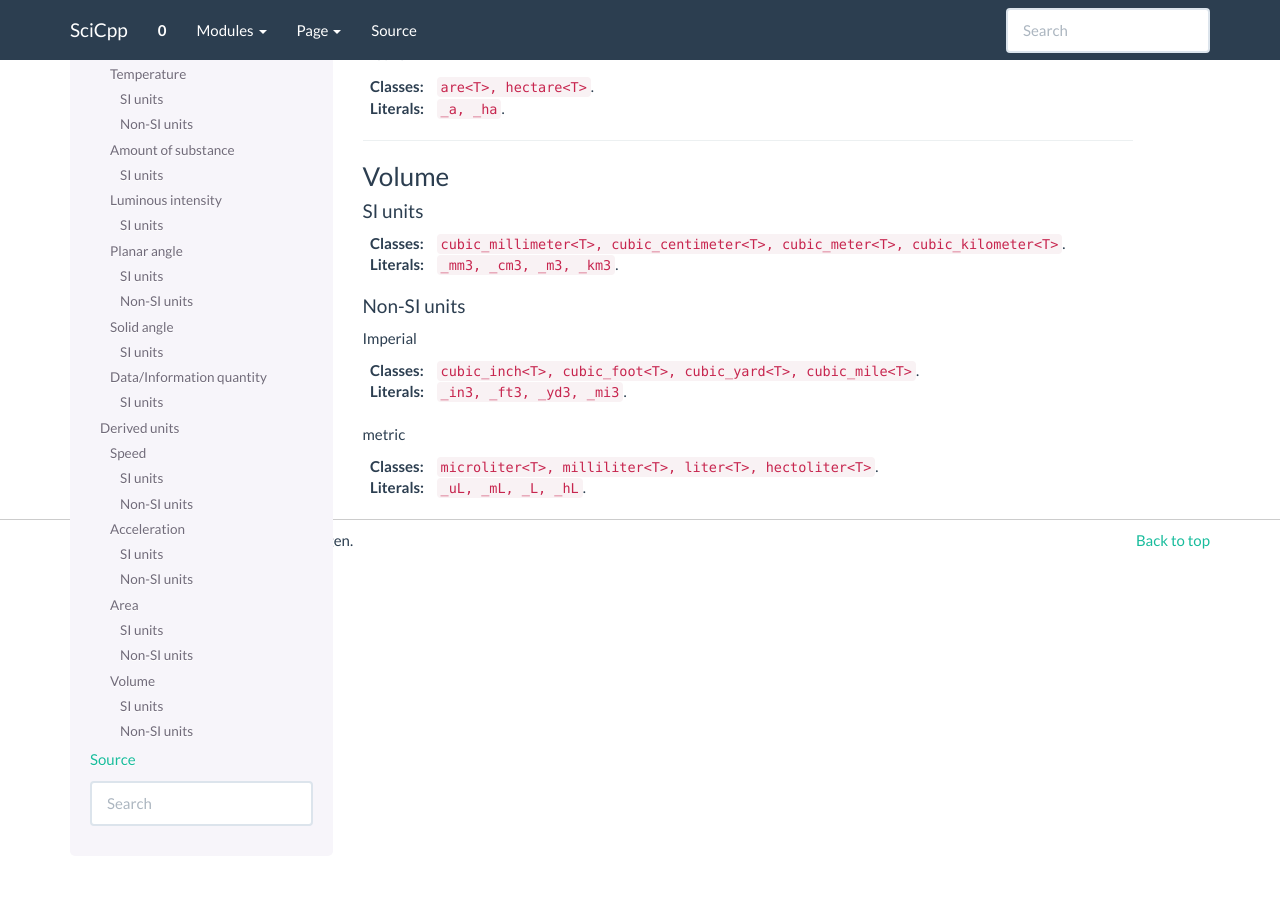
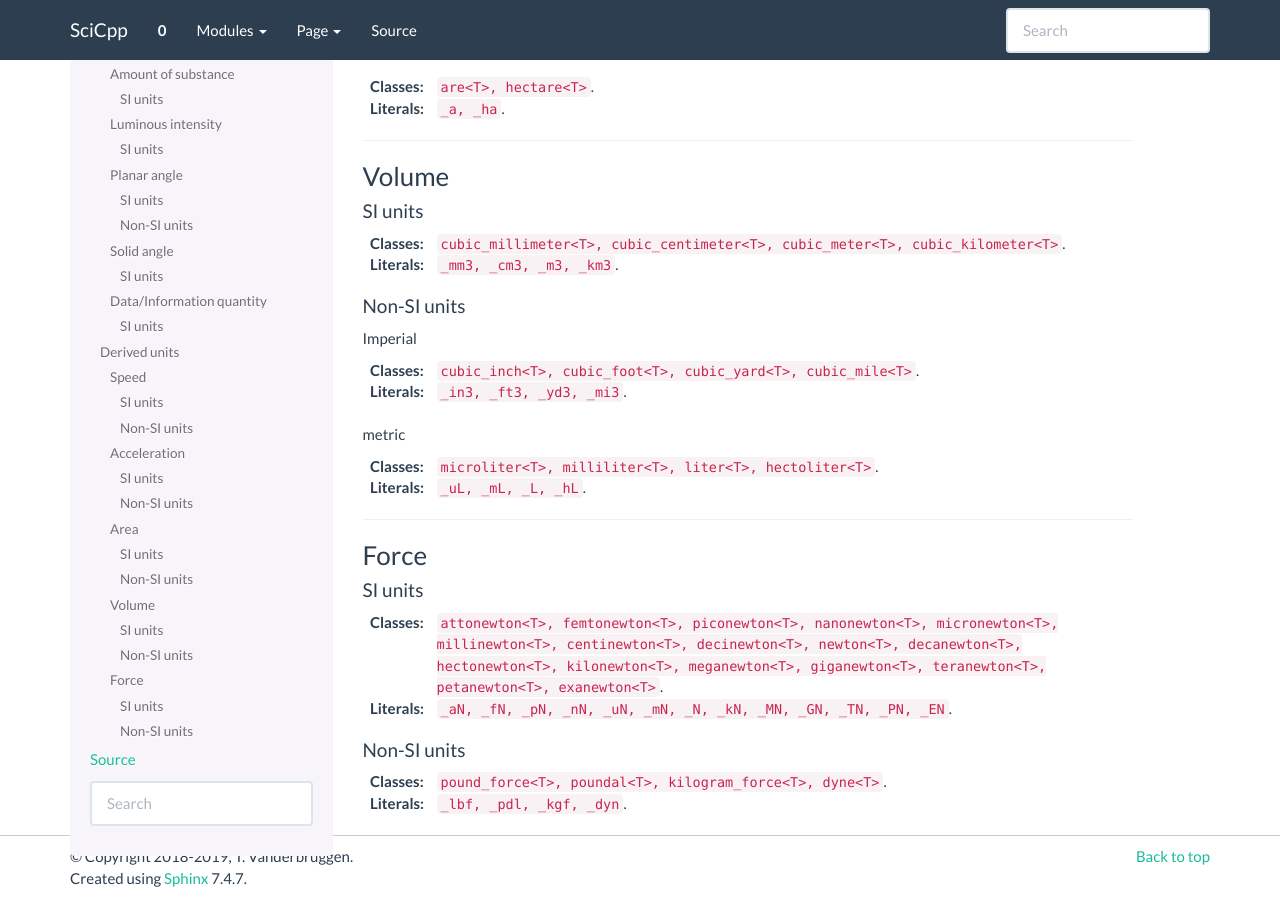
Before and after one commit to tvanderbruggen/SciCpp, a Sphinx documentation site: the page built from doc/source/core.units.defined.units.rst, in a window 1280 px wide and 900 px high, scrolled down 4429 px. Built offline with Sphinx 7.4.7, drawn with Linux system fonts in a browser that asks for light colours; some of the changed text lies outside the part shown.

Commit message:
Force units

```diff
--- a/doc/source/core.units.defined.units.rst
+++ b/doc/source/core.units.defined.units.rst
@@ -285,3 +285,22 @@ metric
 :Classes: :code:`microliter<T>, milliliter<T>, liter<T>, hectoliter<T>`.
 
 :Literals: :code:`_uL, _mL, _L, _hL`.
+
+-------------------------------------------------------------------------------
+
+Force
+~~~~~~~~~~~~~~~
+
+SI units
+^^^^^^^^^^
+
+:Classes: :code:`attonewton<T>, femtonewton<T>, piconewton<T>, nanonewton<T>, micronewton<T>, millinewton<T>, centinewton<T>, decinewton<T>, newton<T>, decanewton<T>, hectonewton<T>, kilonewton<T>, meganewton<T>, giganewton<T>, teranewton<T>, petanewton<T>, exanewton<T>`.
+
+:Literals: :code:`_aN, _fN, _pN, _nN, _uN, _mN, _N, _kN, _MN, _GN, _TN, _PN, _EN`.
+
+Non-SI units
+^^^^^^^^^^
+
+:Classes: :code:`pound_force<T>, poundal<T>, kilogram_force<T>, dyne<T>`.
+
+:Literals: :code:`_lbf, _pdl, _kgf, _dyn`.
```
Also changed, not shown: other parts of doc/source/core.units.defined.units.rst (+7 -7 lines), 2 other files.
